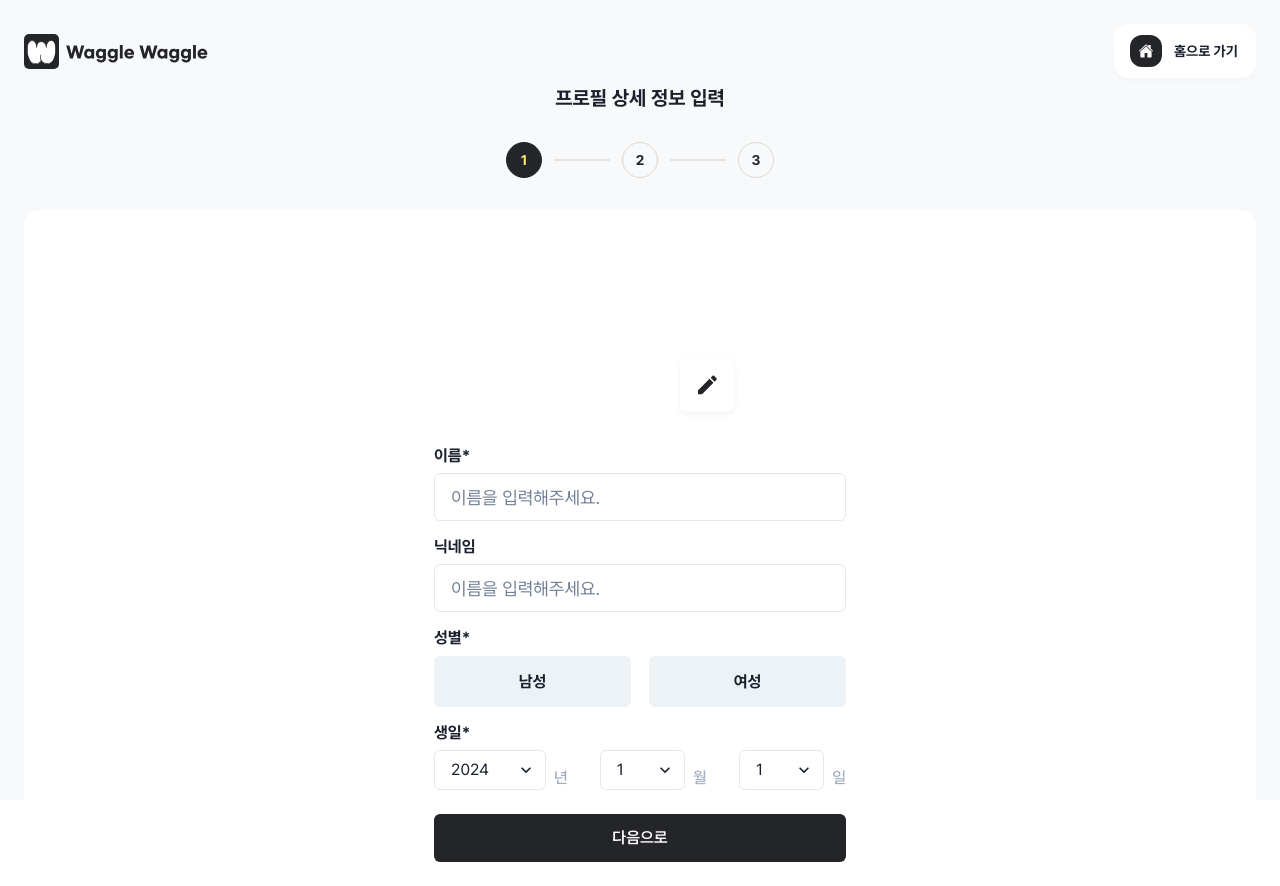
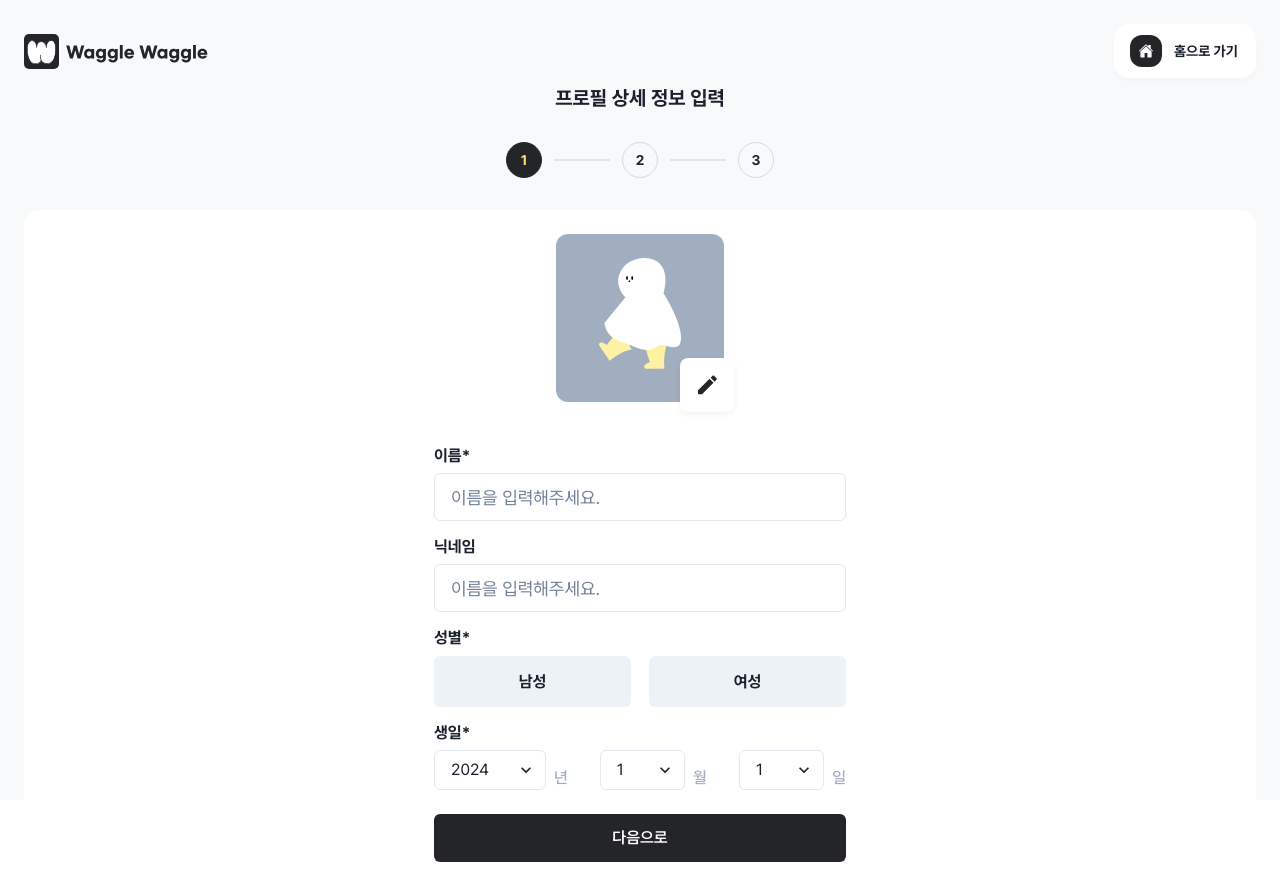
Before and after one commit to DDD-Community/DDD-10-WABLE-WEB, a Next.js app: page /profile/create in a window 1280 px wide. Built offline with nearby package versions, Linux system fonts and the light colour scheme.

Commit message:
feat: 이미지 업로드하는 기능 초안 작성

```diff
--- a/src/components/pages/profile/components/ProfileBasicInformationForm/components/ImageUpload.tsx
+++ b/src/components/pages/profile/components/ProfileBasicInformationForm/components/ImageUpload.tsx
@@ -1,8 +1,31 @@
-import { Box, Flex } from '@chakra-ui/react';
+import { Box, Flex, Input } from '@chakra-ui/react';
 
 import EditIcon from '@/assets/icons/edit.svg';
+import { DragEvent, useRef } from 'react';
+import Image from 'next/image';
 
+/**
+ * @todo 백엔드의 이미지 업로드 api와 연결 후 미리 보여주기 필요
+ */
 export function ImageUpload() {
+  const inputRef = useRef<HTMLInputElement>(null);
+
+  function handleDragOver(event: DragEvent<HTMLDivElement>) {
+    event.preventDefault();
+    event.stopPropagation();
+  }
+
+  function handleDrop(event: DragEvent<HTMLDivElement>) {
+    event.preventDefault();
+    event.stopPropagation();
+
+    const { files } = event.dataTransfer;
+  }
+
+  function handleOpenFileUpload() {
+    inputRef.current?.click();
+  }
+
   return (
     <Flex
       maxW="412px"
@@ -11,8 +34,26 @@ export function ImageUpload() {
       alignItems="center"
       justifyContent="center"
     >
-      <Box position="relative" borderRadius="12px" w="168px" h="168px">
-        {/* file input */}
+      <Flex
+        alignItems="center"
+        justifyContent="center"
+        position="relative"
+        borderRadius="12px"
+        w="168px"
+        h="168px"
+        bg="gray.400"
+        cursor="pointer"
+        onClick={handleOpenFileUpload}
+        onDragOver={handleDragOver}
+        onDrop={handleDrop}
+      >
+        <Image
+          width={82}
+          height={119}
+          src="/images/waggle.png"
+          alt="와글이 기본 이미지"
+        />
+        <Input ref={inputRef} display="none" type="file" accept="image/*" />
         <Flex
           justifyContent="center"
           alignItems="center"
@@ -23,10 +64,11 @@ export function ImageUpload() {
           w="54px"
           h="54px"
           boxShadow="0px 2px 6px rgba(0, 0, 0, 0.06)"
+          bg="white"
         >
           <EditIcon />
         </Flex>
-      </Box>
+      </Flex>
     </Flex>
   );
 }
```
Also changed, not shown: public/images/waggle.png (added).
